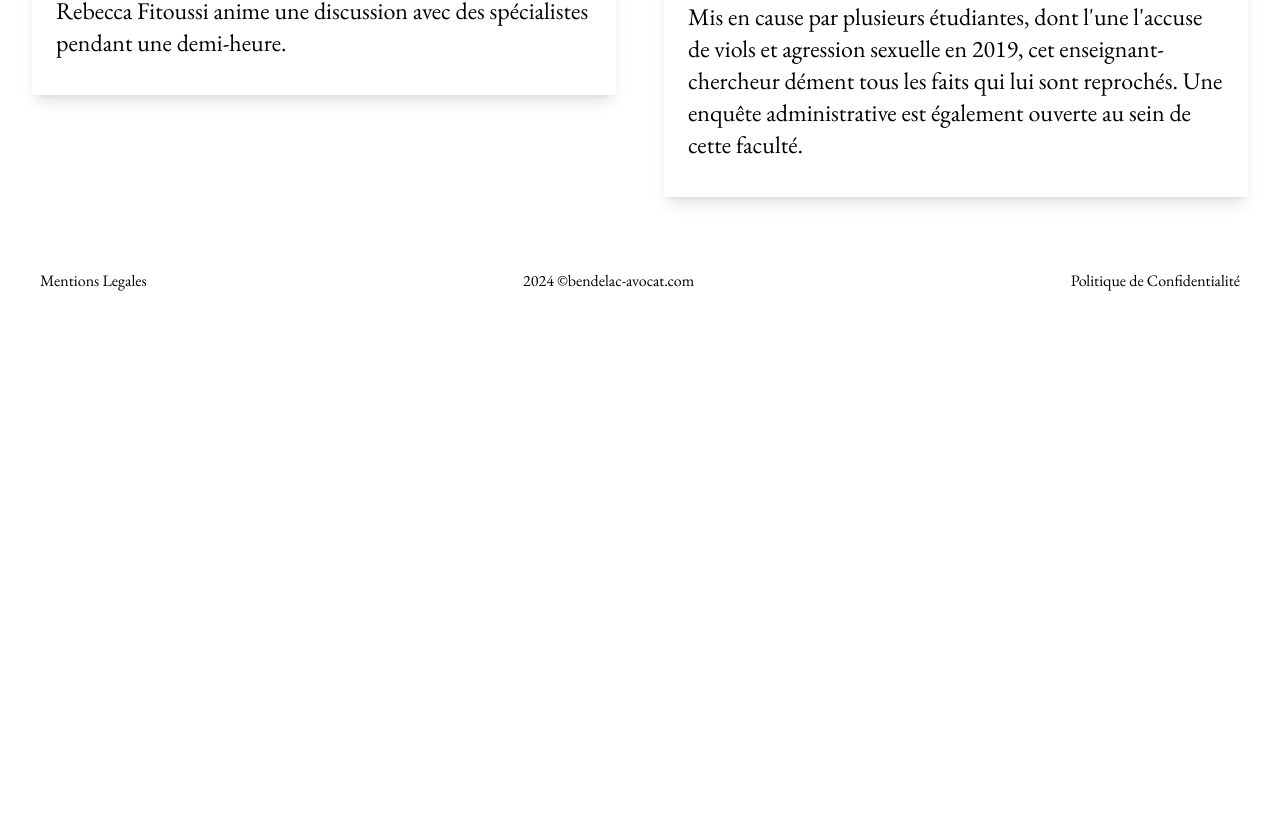
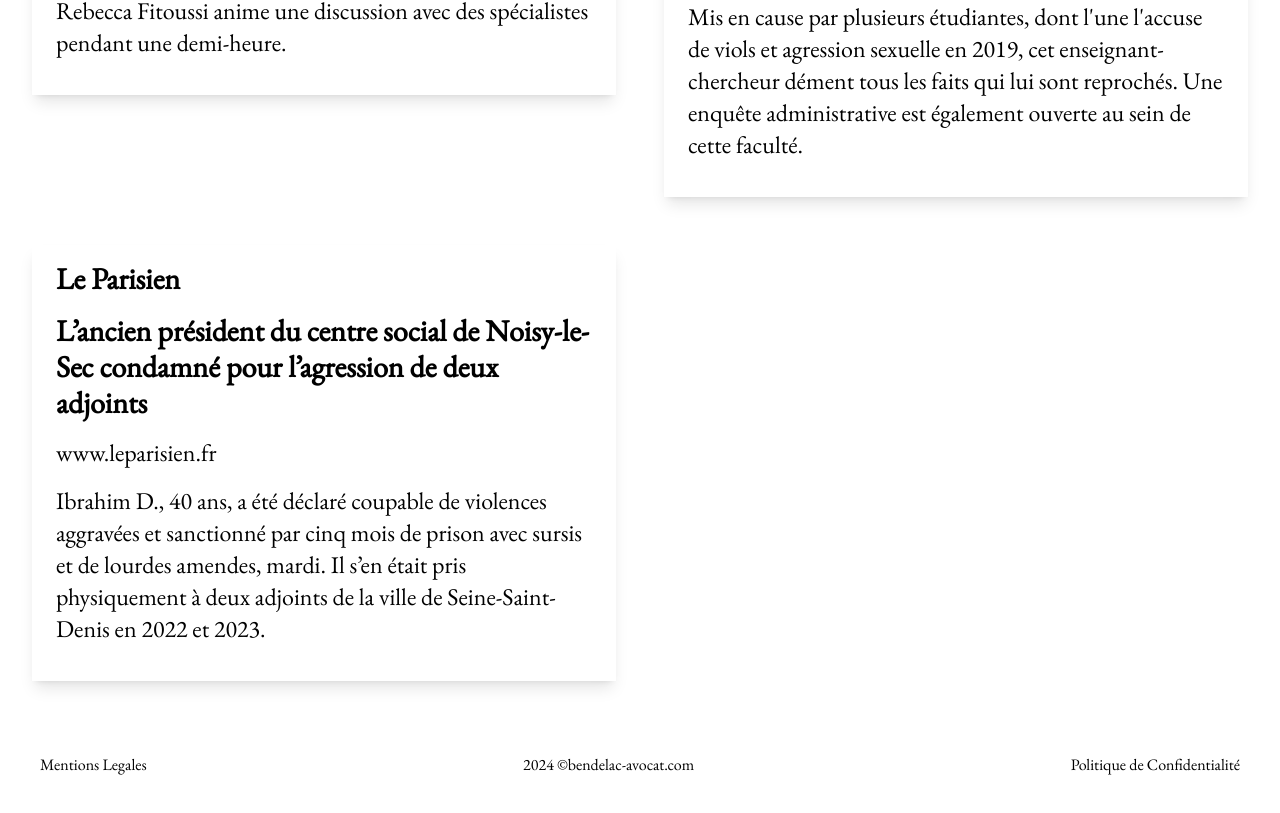
Before and after one commit to Chaloulou75/margauxbendelac2, a Nuxt app: page /presse in a window 1280 px wide. Shown: the part 763-1576 px from the top of the page. Before the commit the page ends 1096 px from the top, so only its background shows below. Built offline with nearby package versions, Linux system fonts and the light colour scheme.

Commit message:
update presse page with leparisien + adresse

```diff
--- a/components/GoogleMap.vue
+++ b/components/GoogleMap.vue
@@ -1,6 +1,8 @@
 <template>
     <iframe
-    src="https://www.google.com/maps/embed?pb=!1m18!1m12!1m3!1d2624.3076150460324!2d2.304354775542112!3d48.87141209979126!2m3!1f0!2f0!3f0!3m2!1i1024!2i768!4f13.1!3m3!1m2!1s0x47e66fc40f9af70f%3A0x2d3bd0006b07539a!2s118%20Rue%20La%20Bo%C3%A9tie%2C%2075008%20Paris!5e0!3m2!1sfr!2sfr!4v1693511840772!5m2!1sfr!2sfr"
+        src="https://www.google.com/maps/embed?pb=!1m18!1m12!1m3!1d5247.615844192832!2d2.2985087763944536!3d48.88093809911953!2m3!1f0!2f0!3f0!3m2!1i1024!2i768!4f13.1!3m3!1m2!1s0x47e66f958c954e7d%3A0xff6c5dc1298c287a!2s99%20Rue%20de%20Courcelles%2C%2075017%20Paris!5e0!3m2!1sfr!2sfr!4v1757768224198!5m2!1sfr!2sfr"
+        width="600"
+        height="450"
         style="border: 0"
         allowfullscreen="true"
         loading="lazy"
--- a/pages/contact.vue
+++ b/pages/contact.vue
@@ -30,39 +30,55 @@ import { PhoneIcon, AtSymbolIcon, MapPinIcon } from "@heroicons/vue/24/outline";
                 >
                     <div class="hidden md:basis-1/2 md:block">
                         <p class="text-xl font-medium text-black md:text-2xl">
-              <span class="inline-block w-4 h-4"><AtSymbolIcon /></span>
+                            <span class="inline-block w-4 h-4"
+                                ><AtSymbolIcon
+                            /></span>
                             <a href="mailto:secretariat@bendelac-avocat.com"
                                 >secretariat@bendelac-avocat.com</a
                             >
                         </p>
                         <p class="text-xl font-medium text-black md:text-2xl">
-              <span class="inline-block w-4 h-4"><PhoneIcon /></span
+                            <span class="inline-block w-4 h-4"
+                                ><PhoneIcon /></span
                             ><a href="tel:+33762352298">+ 33 7 62 35 22 98</a>
                         </p>
                     </div>
                     <div>
-            <h3 class="text-xl font-semibold text-black md:text-2xl">
+                        <h3
+                            class="text-xl font-semibold text-black md:text-2xl"
+                        >
                             Margaux BENDELAC
                         </h3>
-            <p class="mb-2 text-xl font-medium text-black md:text-2xl">
+                        <p
+                            class="mb-2 text-xl font-medium text-black md:text-2xl"
+                        >
                             Avocate à la Cour
                         </p>
-            <p class="text-xl font-medium text-black md:text-2xl md:hidden">
-              <span class="inline-block w-4 h-4"><AtSymbolIcon /></span>
+                        <p
+                            class="text-xl font-medium text-black md:text-2xl md:hidden"
+                        >
+                            <span class="inline-block w-4 h-4"
+                                ><AtSymbolIcon
+                            /></span>
                             <a href="mailto:secretariat@bendelac-avocat.com"
                                 >secretariat@bendelac-avocat.com</a
                             >
                         </p>
-            <p class="text-xl font-medium text-black md:text-2xl md:hidden">
-              <span class="inline-block w-4 h-4"><PhoneIcon /></span
+                        <p
+                            class="text-xl font-medium text-black md:text-2xl md:hidden"
+                        >
+                            <span class="inline-block w-4 h-4"
+                                ><PhoneIcon /></span
                             ><a href="tel:+33762352298"> + 33 7 62 35 22 98</a>
                         </p>
                         <p class="text-xl font-medium text-black md:text-2xl">
-              <span class="inline-block w-4 h-4"><MapPinIcon /></span> 118, rue
-              la Boetie
+                            <span class="inline-block w-4 h-4"
+                                ><MapPinIcon
+                            /></span>
+                            99, rue de Courcelles
                         </p>
                         <p class="text-xl font-medium text-black md:text-2xl">
-              75008 Paris
+                            75017 Paris
                         </p>
 
                         <p class="text-xl font-medium text-black md:text-2xl">
--- a/pages/presse.vue
+++ b/pages/presse.vue
@@ -107,6 +107,36 @@ https://www.mediapart.fr/journal/france/271022/harcelement-radies-de-l-universit
                     </p>
                 </div>
             </div>
+            <div
+                class="flex flex-col items-start py-2 transition duration-100 md:shadow-lg md:px-6 md:py-4"
+            >
+                <h2
+                    class="justify-center mb-4 text-2xl font-semibold text-black md:text-3xl"
+                >
+                    Le Parisien
+                </h2>
+                <h3
+                    class="justify-center mb-4 text-2xl font-semibold text-black md:text-3xl"
+                >
+                    L’ancien président du centre social de Noisy-le-Sec condamné
+                    pour l’agression de deux adjoints
+                </h3>
+                <a
+                    href="https://www.leparisien.fr/seine-saint-denis-93/noisy-le-sec-lancien-president-du-centre-social-condamne-pour-lagression-de-deux-adjoints-10-09-2025-FD6BZFRFSNCOVHNES5IMLTVPRI.php"
+                    target="_blank"
+                    rel="noreferrer"
+                    class="mb-4 text-xl text-black md:text-2xl hover:underline"
+                >
+                    www.leparisien.fr
+                </a>
+                <p class="mb-3 text-xl text-black md:text-2xl md:mb-5">
+                    Ibrahim D., 40 ans, a été déclaré coupable de violences
+                    aggravées et sanctionné par cinq mois de prison avec sursis
+                    et de lourdes amendes, mardi. Il s’en était pris
+                    physiquement à deux adjoints de la ville de
+                    Seine-Saint-Denis en 2022 et 2023.
+                </p>
+            </div>
         </div>
     </div>
 </template>
```
Lines whose indentation alone changed are shown as unchanged.
